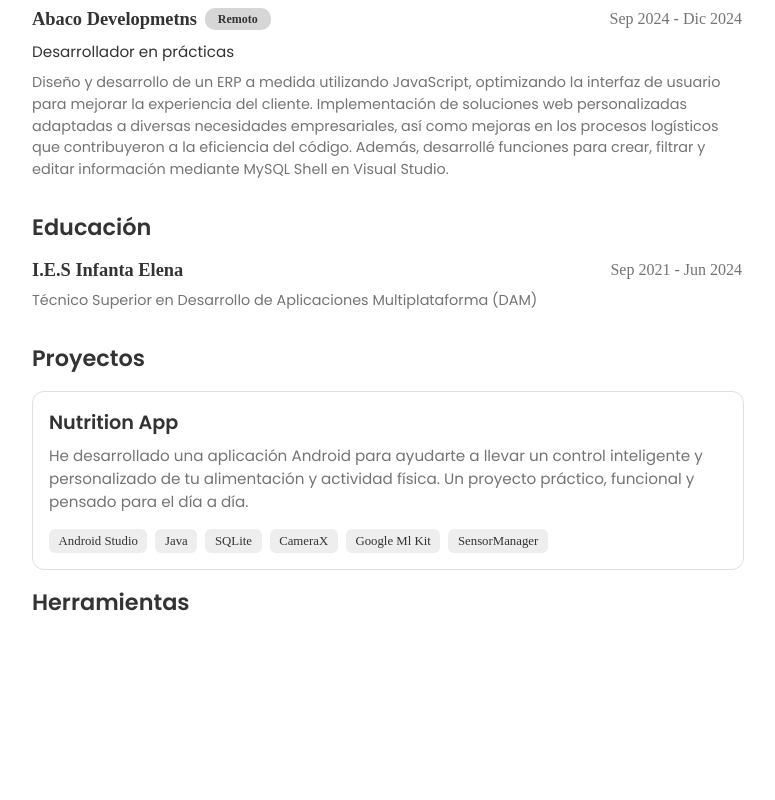
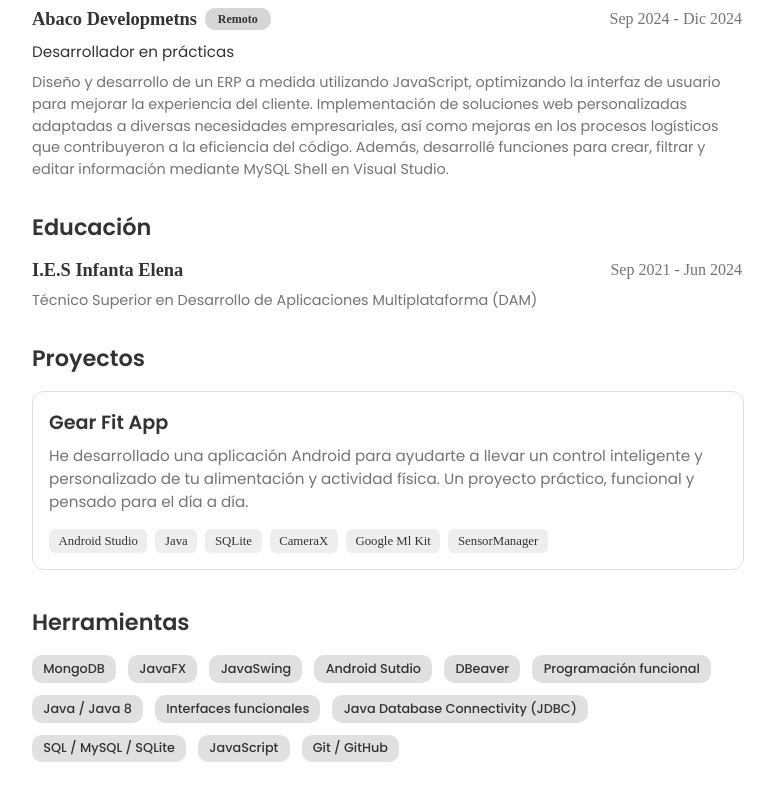
Before and after one commit to Jorge5115/portafolios-jorge, a React (Create React App) app: page / in a window 1280 px wide. Shown: the part 596-1396 px from the top of the page, without its empty margins (253-1028 px from the left). Before the commit the page ends 1239 px from the top, so only its background shows below. Built offline with nearby package versions, Linux system fonts and the light colour scheme; grey boxes are pictures that could not be loaded.

Commit message:
Tools section done

```diff
--- a/src/components/Header.jsx
+++ b/src/components/Header.jsx
@@ -196,7 +196,7 @@ const Header = ({ darkMode, onToggleTheme, language, onToggleLanguage }) => {
       </h1>
 
       <ProjectCards
-        title="Nutrition App"
+        title="Gear Fit App"
         description={
           language === 'es'
             ? 'He desarrollado una aplicación Android para ayudarte a llevar un control inteligente y personalizado de tu alimentación y actividad física. Un proyecto práctico, funcional y pensado para el día a día.'
@@ -216,7 +216,28 @@ const Header = ({ darkMode, onToggleTheme, language, onToggleLanguage }) => {
       <h1 className="tools-title">
         {language === 'es' ? 'Herramientas' : 'Tools'}
       </h1>
+      <div className="tools-tags">
+        {[
+          'MongoDB',
+          'JavaFX',
+          'JavaSwing',
+          'Android Sutdio',
+          'DBeaver',
+          'Programación funcional',
+          'Java / Java 8',
+          'Interfaces funcionales',
+          'Java Database Connectivity (JDBC)',
+          'SQL / MySQL / SQLite',
+          'JavaScript',
+          'Git / GitHub',
+        ].map((tool, index) => (
+          <span key={index} className="tool-tag">
+            {tool}
+          </span>
+        ))}
+      </div>
     </div>
+
     </>
   );
 };
--- a/src/styles/globals.css
+++ b/src/styles/globals.css
@@ -296,13 +296,37 @@ p, .header-title, .contacto p {
   margin: 0 auto; /* Centrado horizontal */
   display: flex;
   flex-direction: column;
+  padding-bottom: 100px;
   align-items: flex-start; /* Alinea el contenido a la izquierda como el header-info */
 }
 
 .tools-title {
+  margin-top: 35px;
   font-weight: 600;
   font-size: 1.4rem;
   color: var(--text-primary);
   margin-bottom: 1rem; /* Espacio más consistente */
   font-family: 'Poppins', sans-serif;
 }
+
+.tools-tags {
+  display: flex;
+  flex-wrap: wrap;
+  justify-content: left;
+  gap: 0.75rem;
+}
+
+.tool-tag {
+  background-color: #e0e0e0;
+  color: #333;
+  padding: 0.3rem 0.7rem;
+  border-radius: 10px;
+  font-size: 0.8rem;
+  font-weight: 500;
+  font-family: 'Poppins', sans-serif;
+  transition: background-color 0.2s ease;
+}
+
+.tool-tag:hover {
+  background-color: #c5c5c5;
+}
```
